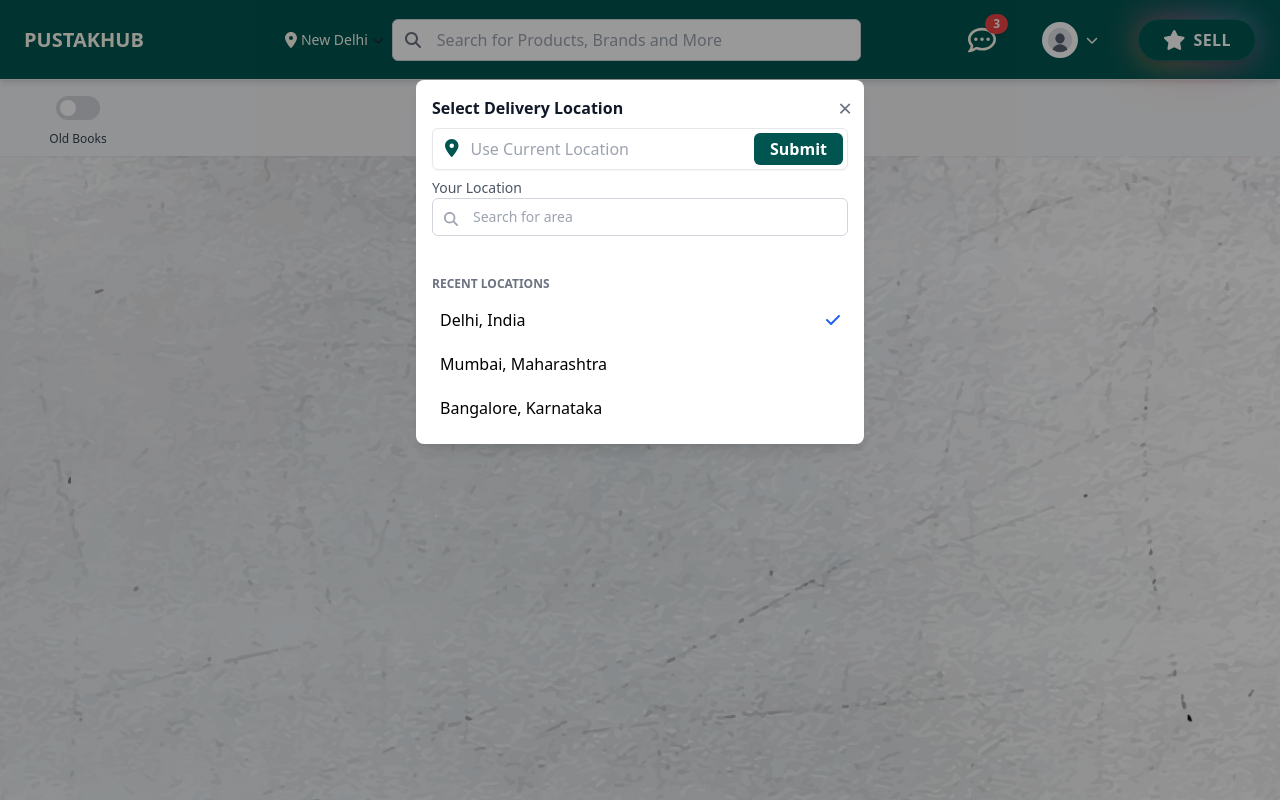
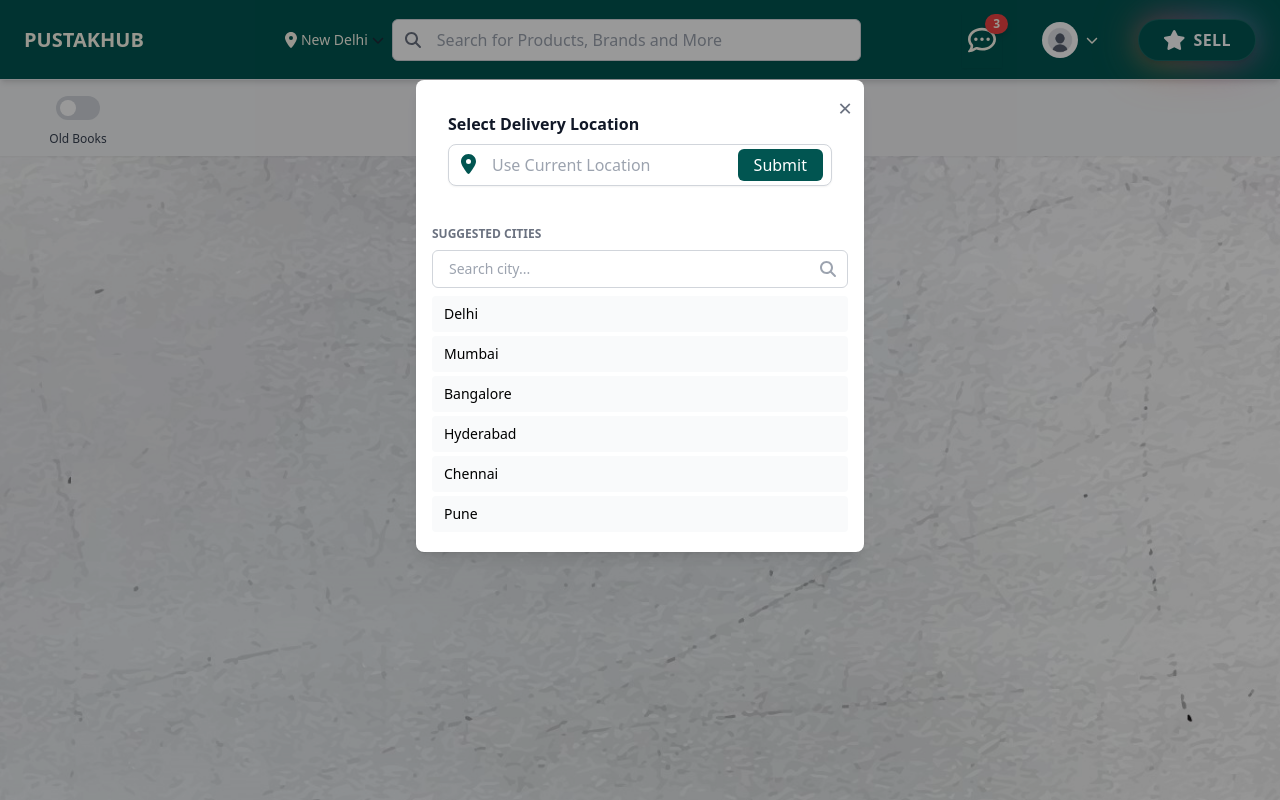
Before and after one commit to ankurjhaaa/oldpustakhub01, a PHP site: page /filter.php in a window 1280 px wide, after a click on "New Delhi". Run offline with PHP 8.4, Linux system fonts and the light colour scheme; the visitor is signed in with stand-in values (Sample User, id 1); data that the repository does not hold is empty; some libraries are stand-ins or nearby versions.

Commit message:
update kiya

```diff
--- a/filter.php
+++ b/filter.php
@@ -127,18 +127,25 @@ if (isset($_SESSION['email'])) {
             while ($books = mysqli_fetch_array($call_books)) { ?>
                 <div
                 class="border rounded-md shadow-sm hover:shadow-md transition-all duration-200 bg-white overflow-hidden flex flex-col p-1 max-w-sm">
-                    <!-- Image Section -->
                 <div class="relative w-full h-[160px] sm:h-[200px]">
+                    <div class="absolute top-1 left-1 bg-black/60 text-white text-xs sm:text-sm px-2 py-1 rounded shadow">
+                        <?php $bookId = $books['book_id'] ?>
+                        👁️
+                        <?= mysqli_num_rows(mysqli_query($connect, "SELECT * FROM book_views where book_id='$bookId'")) ?>
+                        views
+                    </div>
                     <?php if (!isset($_SESSION['email'])) { ?>
                         <button
-                                class="openPopupBtn absolute top-2 right-2 p-2 rounded-full bg-white/60 backdrop-blur-md shadow-md hover:bg-red-100 hover:scale-110 transition-all duration-300 group">
+                            class="openPopupBtn absolute top-2 right-2 p-2 rounded-full bg-white/60 backdrop-blur-md shadow-md hover:bg-red-100 hover:scale-110 transition-all duration-300 group"
+                            aria-label="Add to Wishlist">
                             <i
                                 class="fa-regular fa-heart text-gray-600 group-hover:text-red-500 group-hover:fa-solid transition-all duration-300 text-lg"></i>
                         </button>
                     <?php } else { ?>
                         <form action="action/liked.php" method="post">
                             <button id="wishlistBtn" name="like"
-                                    class="absolute top-2 right-2 p-2 rounded-full bg-white/60 backdrop-blur-md shadow-md hover:bg-red-100 hover:scale-110 transition-all duration-300 group">
+                                class="absolute top-2 right-2 p-2 rounded-full bg-white/60 backdrop-blur-md shadow-md hover:bg-red-100 hover:scale-110 transition-all duration-300 group"
+                                aria-label="Add to Wishlist">
                                 <div class="group w-fit cursor-pointer">
                                     <?php
                                     $bookId = $books['book_id'];
@@ -159,8 +166,6 @@ if (isset($_SESSION['email'])) {
                             alt="<?= $books['title'] ?>" loading="lazy">
                     </a>
                 </div>
-
-                    <!-- Details Section -->
                 <div class="p-2 flex-grow flex flex-col">
                     <div class="mb-1">
                         <div class="flex items-center gap-2">
@@ -169,15 +174,20 @@ if (isset($_SESSION['email'])) {
                             <span class="text-xs text-green-600 font-semibold">20% off</span>
                         </div>
                     </div>
-                        <p class="text-gray-800 text-sm sm:text-base font-medium mb-1 line-clamp-1"><?= $books['title'] ?>
+                    <p class="text-gray-800 text-md sm:text-base font-medium mb-1 line-clamp-1">
+                        <?= strlen($books['title']) > 20 ? substr($books['title'], 0, 20) . '...' : $books['title'] ?>
                     </p>
-                        <p class="text-gray-600 text-xs sm:text-sm mb-1">Author: <?= $books['author'] ?></p>
+                    <p class="text-gray-600 text-xs sm:text-sm mb-1">Author:
+                        <?= strlen($books['author']) > 15 ? substr($books['author'], 0, 15) . '...' : $books['author'] ?>
+                    </p>
+                    <hr>
                     <div class="flex justify-between text-xs text-gray-500">
-                            <span class="truncate">📍 <?= $books['district'] ?></span>
+                        <span
+                            class="truncate">📍<?= strlen($books['state']) > 10 ? substr($books['state'], 0, 10) . '..' : $books['state'] ?></span>
                         <span>🕒 Today</span>
                     </div>
                 </div>
-                    <hr>
+
             </div>
                 <?php
                 if ($countBooksInRow == 7) { ?>
--- a/includes/navbar.php
+++ b/includes/navbar.php
@@ -466,79 +466,65 @@
         </button>
 
         <!-- Heading and content -->
-        <div class="mb-4">
+        <!-- Heading and content -->
+        <div class="mb-4 p-4">
             <h3 class="font-semibold text-gray-900 mb-2">Select Delivery Location</h3>
 
-
             <?php if (!isset($_SESSION['email'])) { ?>
-
                 <div
-                    class="relative flex items-center w-full border rounded-md shadow-sm focus-within:ring-2 focus-within:ring-blue-500">
+                    class="relative flex items-center w-full border border-gray-300 rounded-lg bg-white shadow-sm transition focus-within:ring-2 focus-within:ring-[#015551]">
 
                     <!-- Location icon button (gets location) -->
-                    <button type="button" onclick="getLocation()" class="pl-3 text-blue-500 hover:text-blue-700">
-                        <i class="fas fa-map-marker-alt text-lg text-[#015551]"></i>
+                    <button type="button" onclick="getLocation()" class="pl-3 text-[#015551] hover:text-[#013b3b]">
+                        <i class="fas fa-map-marker-alt text-xl"></i>
                     </button>
+
                     <!-- Readonly visible input for location -->
                     <input type="text" id="location" placeholder="please login to Continue"
-                        class="flex-grow px-3 py-2 bg-white focus:outline-none" readonly>
+                        class="flex-grow px-4 py-2 text-sm sm:text-base bg-transparent focus:outline-none text-gray-600"
+                        readonly>
+
                     <!-- Submit button inside the same input area -->
                     <button type="submit" name="locatiomInsertbtn"
-                        class=" openPopupBtn px-4 py-1 m-1 bg-[#015551] text-white font-semibold rounded-md  focus:outline-none transition duration-300">
+                        class="openPopupBtn px-4 py-1 mx-2 bg-[#015551] hover:bg-[#01403c] text-white text-sm sm:text-base font-medium rounded-md transition-all duration-300">
                         Login
                     </button>
-
                 </div>
 
-                <!-- Optional label -->
                 <label for="location" class="block mt-2 text-sm text-gray-600">Your Location</label>
             <?php } else { ?>
-                <form action="action/locationInsert.php" method="post" class="max-w-xl mx-auto">
+                <form action="action/locationInsert.php" method="post" class="w-full max-w-xl mx-auto">
                     <div
-                        class="relative flex items-center w-full border rounded-md shadow-sm focus-within:ring-2 focus-within:ring-blue-500">
+                        class="relative flex flex-nowrap items-center w-full border border-gray-300 rounded-lg bg-white shadow-sm transition focus-within:ring-2 focus-within:ring-[#015551] overflow-hidden">
 
                         <!-- Location icon button (gets location) -->
-                        <button type="button" onclick="getLocation()" class="pl-3 text-blue-500 hover:text-blue-700">
-                            <i class="fas fa-map-marker-alt text-lg text-[#015551]"></i>
+                        <button type="button" onclick="getLocation()"
+                            class="pl-3 text-[#015551] hover:text-[#013b3b] shrink-0">
+                            <i class="fas fa-map-marker-alt text-xl"></i>
                         </button>
 
                         <!-- Readonly visible input for location -->
                         <input type="text" id="location" placeholder="Use Current Location"
-                            class="flex-grow px-3 py-2 bg-white focus:outline-none" readonly>
+                            class="flex-grow min-w-0 px-4 py-2 text-sm sm:text-base bg-transparent focus:outline-none text-gray-700"
+                            readonly>
 
                         <!-- Submit button inside the same input area -->
-
                         <button type="submit" name="locatiomInsertbtn"
-                            class="px-4 py-1 m-1 bg-[#015551] text-white font-semibold rounded-md  focus:outline-none transition duration-300">
+                            class="shrink-0 px-4 py-1 mx-2 bg-[#015551] hover:bg-[#01403c] text-white text-sm sm:text-base font-medium rounded-md transition-all duration-300 whitespace-nowrap">
                             Submit
                         </button>
-
 
                         <!-- Hidden fields for lat/lng -->
                         <input type="hidden" id="latitude" name="latitude">
                         <input type="hidden" id="longitude" name="longitude">
                         <input type="hidden" value="<?= $email ?>" name="userEmail">
                     </div>
+                </form>
 
-                    <!-- Optional label -->
-                    <label for="location" class="block mt-2 text-sm text-gray-600">Your Location</label>
-                </form>
 
             <?php } ?>
 
-
             <script>
-                function toggleAddressForm() {
-                    const form = document.getElementById('addressForm');
-                    form.classList.toggle('hidden');
-                }
-
-                document.getElementById('newAddressForm').addEventListener('submit', function (e) {
-                    e.preventDefault();
-                    alert('Address saved!');
-                    toggleAddressForm();
-                });
-
                 function getLocation() {
                     if (navigator.geolocation) {
                         navigator.geolocation.getCurrentPosition(function (position) {
@@ -555,32 +541,54 @@
                     }
                 }
             </script>
+        </div>
 
-            <div class="relative mb-3">
-                <form action="search.php" method="GET">
-                    <input type="text" name="area" placeholder="Search for area"
-                        class="w-full px-10 py-2 border border-gray-300 rounded-md text-sm focus:outline-none focus:ring-1 focus:ring-blue-500 text-gray-800">
-                    <button type="submit">
-                        <i
-                            class="fa-solid fa-magnifying-glass absolute left-3 top-1/3 transform -translate-y-1/2 text-gray-400 text-sm"></i>
-                    </button>
-                </form>
+        <!-- 🔍 Searchable Suggested Cities -->
+        <div class="mt-6 px-4 sm:px-0">
+            <h4 class="text-xs font-semibold text-gray-500 uppercase mb-2">Suggested Cities</h4>
+
+            <!-- Search box -->
+            <div class="relative mb-2">
+                <input type="text" id="citySearch" placeholder="Search city..."
+                    class="w-full px-4 py-2 border border-gray-300 rounded-md text-sm focus:outline-none focus:ring-1 focus:ring-blue-500 text-gray-800">
+                <i
+                    class="fa-solid fa-magnifying-glass absolute right-3 top-1/2 transform -translate-y-1/2 text-gray-400"></i>
             </div>
 
+            <!-- Suggested city list -->
+            <ul id="cityList" class="space-y-1 max-h-60 overflow-y-auto">
+                <li class="py-2 px-3 bg-gray-50 hover:bg-blue-100 rounded cursor-pointer text-sm">Delhi</li>
+                <li class="py-2 px-3 bg-gray-50 hover:bg-blue-100 rounded cursor-pointer text-sm">Mumbai</li>
+                <li class="py-2 px-3 bg-gray-50 hover:bg-blue-100 rounded cursor-pointer text-sm">Bangalore</li>
+                <li class="py-2 px-3 bg-gray-50 hover:bg-blue-100 rounded cursor-pointer text-sm">Hyderabad</li>
+                <li class="py-2 px-3 bg-gray-50 hover:bg-blue-100 rounded cursor-pointer text-sm">Chennai</li>
+                <li class="py-2 px-3 bg-gray-50 hover:bg-blue-100 rounded cursor-pointer text-sm">Pune</li>
+                <li class="py-2 px-3 bg-gray-50 hover:bg-blue-100 rounded cursor-pointer text-sm">Jaipur</li>
+                <li class="py-2 px-3 bg-gray-50 hover:bg-blue-100 rounded cursor-pointer text-sm">Ahmedabad</li>
+                <li class="py-2 px-3 bg-gray-50 hover:bg-blue-100 rounded cursor-pointer text-sm">Kolkata</li>
+            </ul>
         </div>
 
-        <!-- Recent Locations -->
-        <div>
-            <h4 class="text-xs font-semibold text-gray-500 uppercase mb-2">Recent Locations</h4>
-            <ul class="space-y-1">
-                <li class="py-2 px-2 hover:bg-gray-100 rounded cursor-pointer flex justify-between items-center">
-                    <span>Delhi, India</span>
-                    <i class="fa-solid fa-check text-blue-600"></i>
-                </li>
-                <li class="py-2 px-2 hover:bg-gray-100 rounded cursor-pointer">Mumbai, Maharashtra</li>
-                <li class="py-2 px-2 hover:bg-gray-100 rounded cursor-pointer">Bangalore, Karnataka</li>
-            </ul>
-        </div>
+        <script>
+            const cityInput = document.getElementById("citySearch");
+            const cityList = document.getElementById("cityList");
+            const cities = Array.from(cityList.getElementsByTagName("li"));
+
+            cityInput.addEventListener("input", function () {
+                const filter = this.value.toLowerCase();
+                cities.forEach(city => {
+                    const text = city.textContent.toLowerCase();
+                    city.style.display = text.includes(filter) ? "block" : "none";
+                });
+            });
+
+            cities.forEach(city => {
+                city.addEventListener("click", function () {
+                    cityInput.value = this.textContent;
+                });
+            });
+        </script>
+
 
     </div>
 </div>
--- a/sell/sell_action.php
+++ b/sell/sell_action.php
@@ -20,7 +20,8 @@ if (isset($_POST['post_book'])) {
     $set_price = $_POST['set_price'] ?? '';
     $publish_year = $_POST['publish_year'] ?? '';
     $page = $_POST['page'] ?? '';
-    $description = trim($_POST['description'] ?? '');
+    $description = addslashes($_POST['description'] ?? '');
+
     $book_condition = $_POST['book_condition'] ?? '';
     $longitude = $_POST['longitude'] ?? '';
     $latitude = $_POST['latitude'] ?? '';
```
Also changed, not shown: includes/books.php (+7 -3 lines), view.php (+16 -10 lines), images/1747762136_682cbbd8cbc91_ChatGPT Image Apr 10, 2025, 10_05_20 PM.png (added), images/1747762162_682cbbf22f7a4_ChatGPT Image Apr 10, 2025, 10_05_20 PM.png (added), images/1747762355_682cbcb38a7a3_ChatGPT Image Apr 10, 2025, 10_05_20 PM.png (added), images/1747762423_682cbcf7077f6_ChatGPT Image Apr 10, 2025, 10_05_20 PM.png (added). Lines whose indentation alone changed are shown as unchanged.
